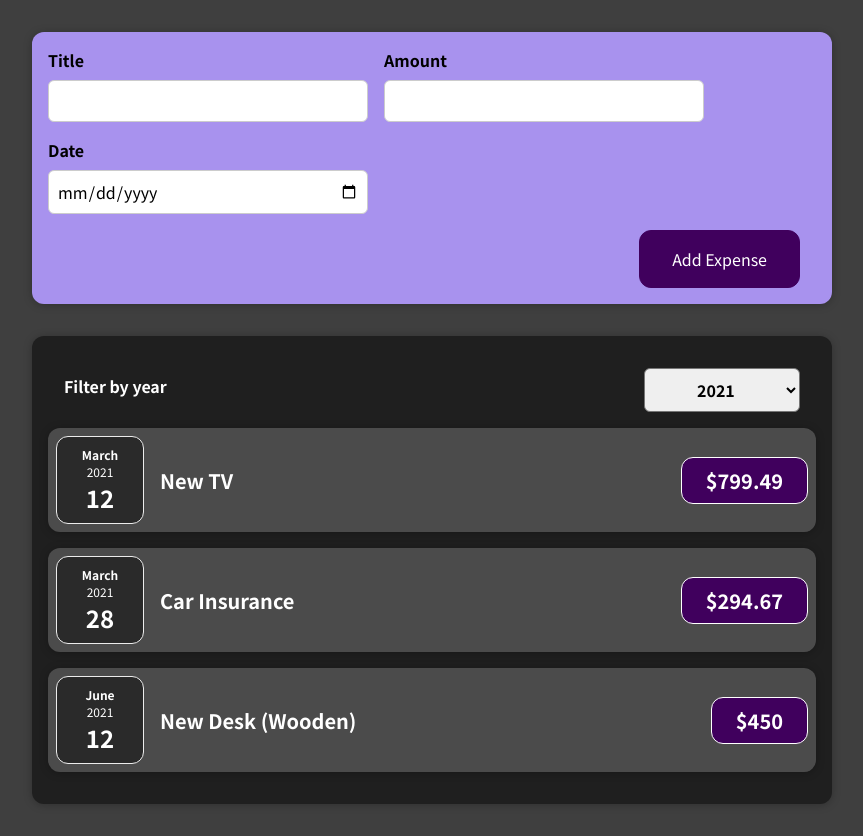
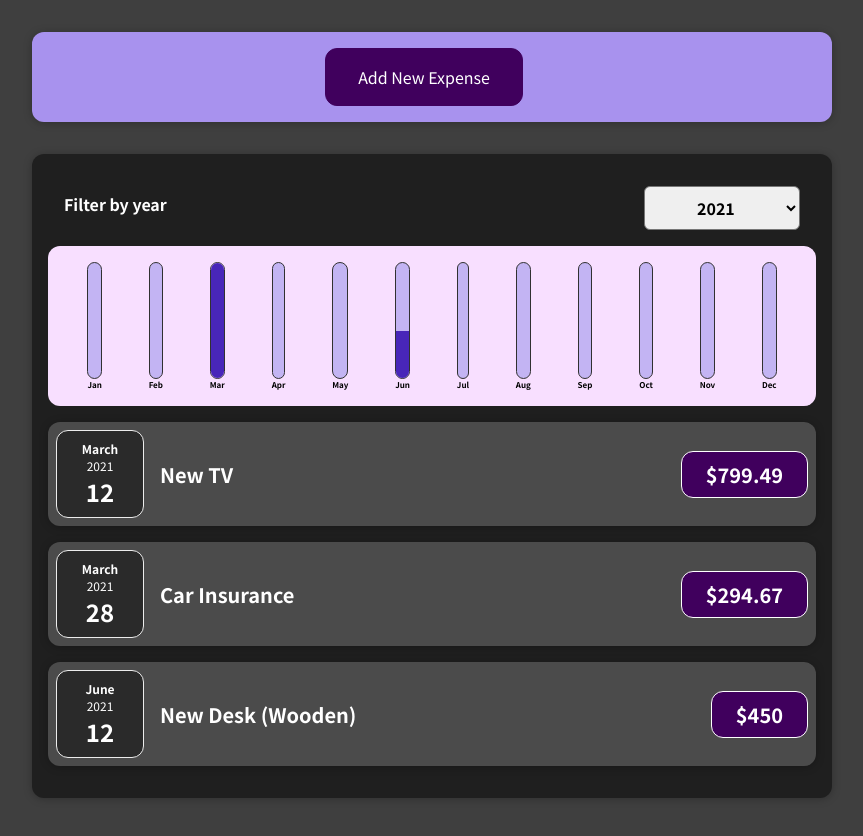
Before and after one commit to the-man2004/udemy-react-course, a React (Create React App) app: page / in a window 1280 px wide. Shown: the whole page, without its empty margins (208-1071 px from the left). Built offline with nearby package versions, Linux system fonts and the light colour scheme.

Commit message:
Finnished section 5

```diff
--- /dev/null
+++ b/src/components/Chart/Chart.css
@@ -0,0 +1,9 @@
+.chart {
+  padding: 1rem;
+  border-radius: 12px;
+  background-color: #f8dfff;
+  text-align: center;
+  display: flex;
+  justify-content: space-around;
+  height: 10rem;
+}
--- /dev/null
+++ b/src/components/Chart/Chart.js
@@ -0,0 +1,24 @@
+import React from 'react';
+
+import ChartBar from './ChartBar';
+import './Chart.css';
+
+const Chart = (props) => {
+  const dataPointValues = props.dataPoints.map(dataPoint => dataPoint.value);
+  const totalMaximum = Math.max(...dataPointValues);
+
+  return (
+    <div className='chart'>
+      {props.dataPoints.map((dataPoint) => (
+        <ChartBar
+          key={dataPoint.label}
+          value={dataPoint.value}
+          maxValue={totalMaximum}
+          label={dataPoint.label}
+        />
+      ))}
+    </div>
+  );
+};
+
+export default Chart;
--- /dev/null
+++ b/src/components/Chart/ChartBar.css
@@ -0,0 +1,30 @@
+.chart-bar {
+  height: 100%;
+  display: flex;
+  flex-direction: column;
+  align-items: center;
+}
+
+.chart-bar__inner {
+  height: 100%;
+  width: 100%;
+  border: 1px solid #313131;
+  border-radius: 12px;
+  background-color: #c3b4f3;
+  overflow: hidden;
+  display: flex;
+  flex-direction: column;
+  justify-content: flex-end;
+}
+
+.chart-bar__fill {
+  background-color: #4826b9;
+  width: 100%;
+  transition: all 0.3s ease-out;
+}
+
+.chart-bar__label {
+  font-weight: bold;
+  font-size: 0.5rem;
+  text-align: center;
+}
--- /dev/null
+++ b/src/components/Chart/ChartBar.js
@@ -0,0 +1,25 @@
+import React from "react";
+
+import "./ChartBar.css";
+
+const ChartBar = (props) => {
+  let barFillHeight = "0%";
+
+  if (props.maxValue > 0) {
+    barFillHeight = Math.round((props.value / props.maxValue) * 100) + "%";
+  }
+
+  return (
+    <div className="chart-bar">
+      <div className="chart-bar__inner">
+        <div
+          className="chart-bar__fill"
+          style={{ height: barFillHeight }}
+        ></div>
+      </div>
+      <div className="chart-bar__label">{props.label}</div>
+    </div>
+  );
+};
+
+export default ChartBar;
--- a/src/components/Expenses/ExpenseItem.js
+++ b/src/components/Expenses/ExpenseItem.js
@@ -6,6 +6,7 @@
 
 const ExpenseItem = (props) => {
   return (
+    <li>
       <Card className="expense-item">
         <ExpenseDate date={props.date} />
         <div className="expense-item__description">
@@ -13,6 +14,7 @@
           <div className="expense-item__price">${props.amount}</div>
         </div>
       </Card>
+    </li>
   );
 };
 
--- a/src/components/Expenses/Expenses.js
+++ b/src/components/Expenses/Expenses.js
@@ -1,8 +1,9 @@
 import React, { useState } from "react";
 
-import ExpenseItem from "./ExpenseItem";
+import ExpensesList from "./ExpensesList";
 import Card from "../UI/Card.js";
 import ExpenseFilter from "./ExpenseFilter";
+import ExpensesChart from "./ExpensesChart";
 import "./Expenses.css";
 
 const Expenses = (props) => {
@@ -16,26 +17,14 @@
     return expense.date.getFullYear().toString() === filteredYear;
   });
 
-  let expensesContent = <p>No expenses found.</p>;
-
-  if (filteredExpenses.length > 0) {
-    expensesContent = filteredExpenses.map((expense) => (
-      <ExpenseItem
-        key={expense.id}
-        title={expense.title}
-        amount={expense.amount}
-        date={expense.date}
-      />
-    ));
-  }
-
   return (
     <Card className="expenses">
       <ExpenseFilter
         selected={filteredYear}
         onChangeFilter={filterChangeHandler}
       />
-      {expensesContent}
+      <ExpensesChart expenses={filteredExpenses} />
+      <ExpensesList items={filteredExpenses} />
     </Card>
   );
 };
--- /dev/null
+++ b/src/components/Expenses/ExpensesChart.js
@@ -0,0 +1,29 @@
+import React from "react";
+
+import Chart from "../Chart/Chart";
+
+const ExpensesChart = (props) => {
+  const chartDataPoints = [
+    { label: "Jan", value: 0 },
+    { label: "Feb", value: 0 },
+    { label: "Mar", value: 0 },
+    { label: "Apr", value: 0 },
+    { label: "May", value: 0 },
+    { label: "Jun", value: 0 },
+    { label: "Jul", value: 0 },
+    { label: "Aug", value: 0 },
+    { label: "Sep", value: 0 },
+    { label: "Oct", value: 0 },
+    { label: "Nov", value: 0 },
+    { label: "Dec", value: 0 },
+  ];
+
+  for (const expense of props.expenses) {
+    const expenseMonth = expense.date.getMonth();
+    chartDataPoints[expenseMonth].value += expense.amount;
+  }
+
+  return <Chart dataPoints={chartDataPoints} />;
+};
+
+export default ExpensesChart;
--- /dev/null
+++ b/src/components/Expenses/ExpensesList.css
@@ -0,0 +1,9 @@
+.expenses-list {
+  list-style: none;
+  padding: 0;
+}
+
+.expenses-list__fallback {
+  color: white;
+  text-align: center;
+}
--- /dev/null
+++ b/src/components/Expenses/ExpensesList.js
@@ -0,0 +1,25 @@
+import React from "react";
+
+import ExpenseItem from "./ExpenseItem";
+import "./ExpensesList.css";
+
+const ExpensesList = (props) => {
+  if (props.items.length === 0) {
+    return <h2 className="expenses-list__fallback">Found no expenses.</h2>;
+  }
+
+  return (
+    <ul className="expenses-list">
+      {props.items.map((expense) => (
+        <ExpenseItem
+          key={expense.id}
+          title={expense.title}
+          amount={expense.amount}
+          date={expense.date}
+        />
+      ))}
+    </ul>
+  );
+};
+
+export default ExpensesList;
--- a/src/components/NewExpense/ExpenseForm.js
+++ b/src/components/NewExpense/ExpenseForm.js
@@ -45,7 +45,7 @@
 
     const expenseData = {
       title: enteredTitle,
-      amount: enteredAmount,
+      amount: +enteredAmount,
       date: new Date(enteredDate),
     };
 
@@ -88,6 +88,9 @@
         </div>
       </div>
       <div className="new-expense__actions">
+        <button type="button" onClick={props.onCancel}>
+          Cancel
+        </button>
         <button type="submit">Add Expense</button>
       </div>
     </form>
--- a/src/components/NewExpense/NewExpense.js
+++ b/src/components/NewExpense/NewExpense.js
@@ -1,20 +1,39 @@
-import React from "react";
+import React, { useState } from "react";
 
 import ExpenseForm from "./ExpenseForm";
 import "./NewExpense.css";
 
 const NewExpense = (props) => {
+  const [isEditing, setIsEditing] = useState(false);
+
   const SaveExpenseDataHandler = (enteredExpenseData) => {
     const expenseData = {
       ...enteredExpenseData,
       id: Math.random().toString(),
     };
     props.onAddExpense(expenseData);
+    setIsEditing(false);
+  };
+
+  const startEditingHandler = () => {
+    setIsEditing(true);
+  };
+
+  const stopEditingHandler = () => {
+    setIsEditing(false);
   };
 
   return (
     <div className="new-expense">
-      <ExpenseForm onSaveExpenseData={SaveExpenseDataHandler} />
+      {!isEditing && (
+        <button onClick={startEditingHandler}>Add New Expense</button>
+      )}
+      {isEditing && (
+        <ExpenseForm
+          onSaveExpenseData={SaveExpenseDataHandler}
+          onCancel={stopEditingHandler}
+        />
+      )}
     </div>
   );
 };
```
Lines whose indentation alone changed are shown as unchanged.
